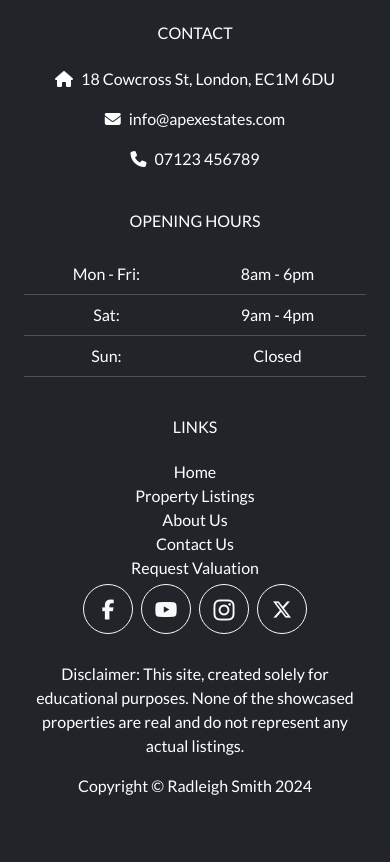
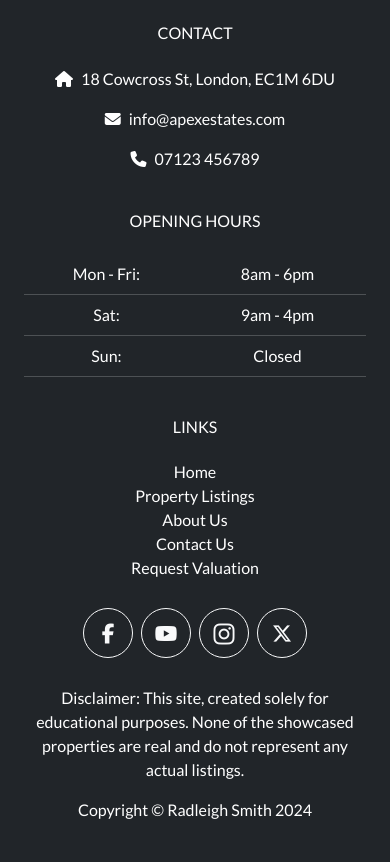
Before and after one commit to RadleighSmith/apex-estates, a Django app: page /dashboard/ in a window 390 px wide. Shown: the part 620-1482 px from the top of the page. Before the commit the page ends 1415 px from the top, so only its background shows below. Run offline with Django 4.2, Linux system fonts and the light colour scheme; a user stored in the database is signed in; data that the repository does not hold is empty; some libraries are stand-ins or nearby versions.

Commit message:
Adjusted footer styling for better responsiveness

```diff
--- a/templates/base.html
+++ b/templates/base.html
@@ -92,7 +92,7 @@
                 </div>
             </div>
             <!-- Social Media -->
-            <div class="mb-4 social-buttons">
+            <div class="m-4 social-buttons">
                 <!-- Social Media Icons -->
                 <a class="btn btn-outline-light m-1 rounded-circle social-icons" href="https://facebook.com" target="_blank"
                     rel="noopener" aria-label="Opens Apex Estates Facebook page (opens new tab on third party website)">
```
